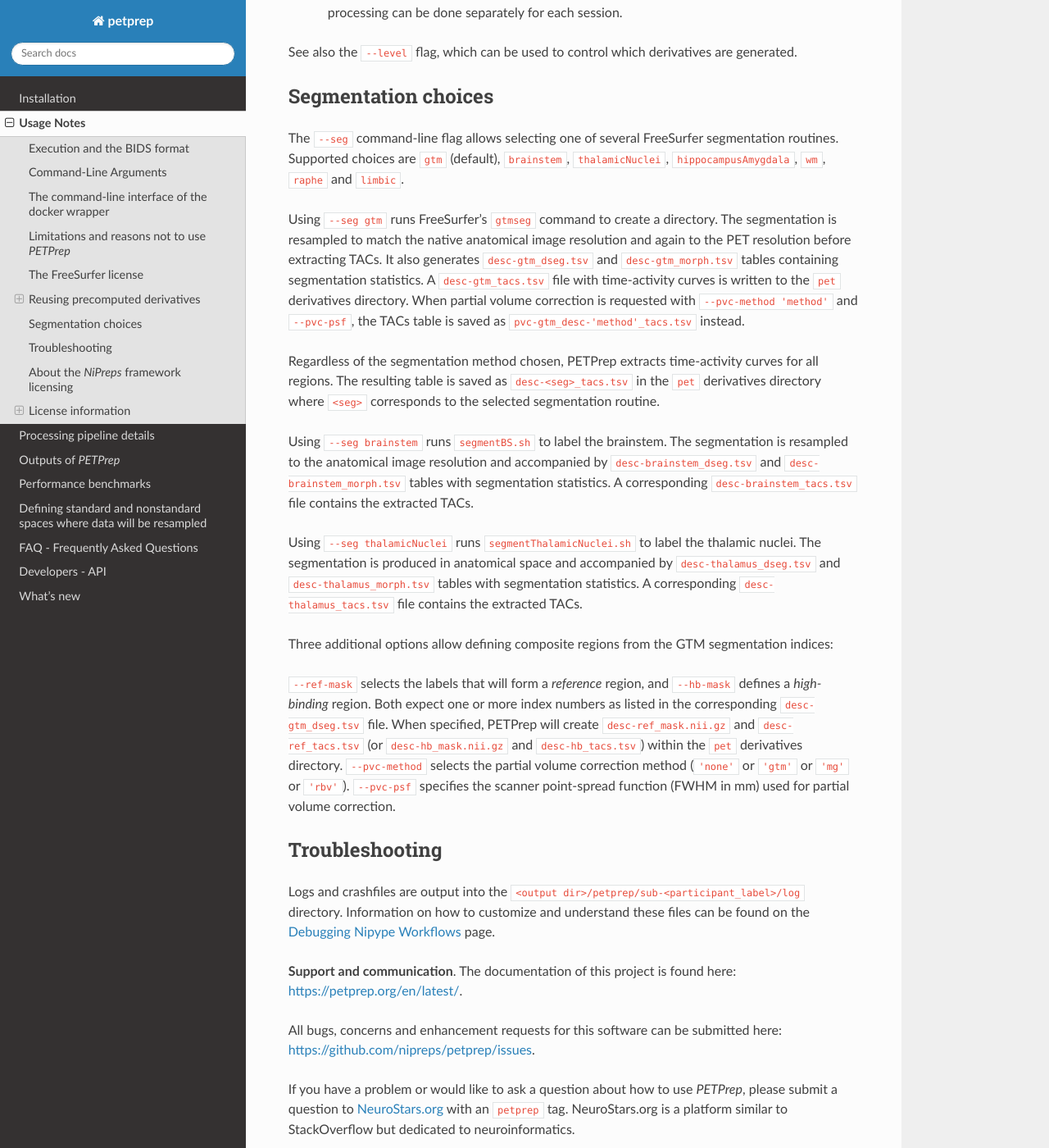
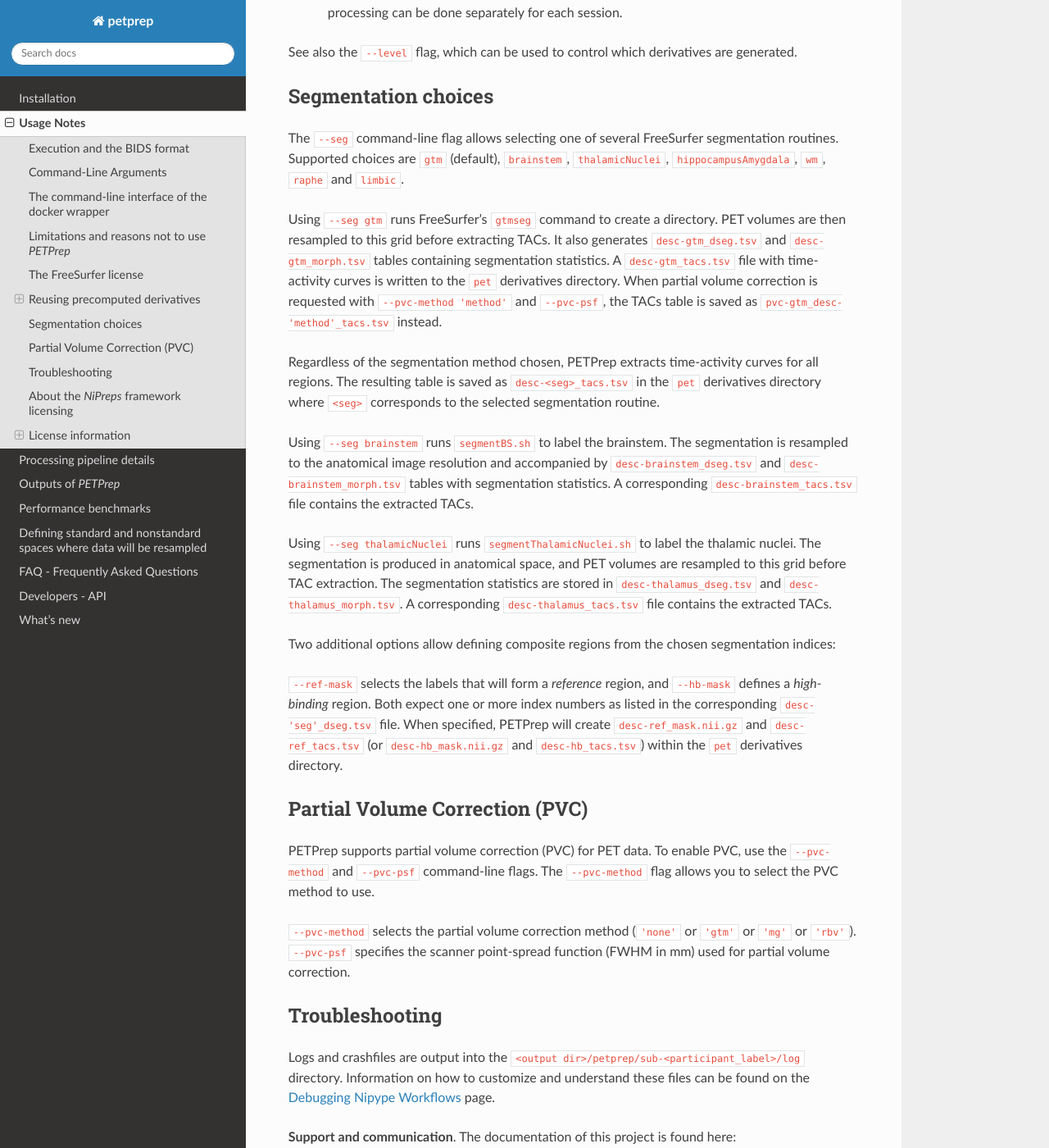
Before and after one commit to nipreps/petprep, a Sphinx documentation site: the page built from docs/usage.rst, in a window 1280 px wide and 1400 px high, scrolled down 3514 px. Shown: the whole window at 82% size. Built offline with Sphinx 7.4.7 and the Read the Docs theme 3.1.0, drawn with Linux system fonts in a browser that asks for light colours.

Commit message:
FIX: Update documentation for PET volumes and transforms

```diff
--- a/docs/outputs.rst
+++ b/docs/outputs.rst
@@ -293,8 +293,8 @@ created for the selected routine. For example, ``--seg brainstem`` will produce
 ``--seg gtm`` runs FreeSurfer's ``gtmseg`` and saves
 ``sub-<subject_label>/anat/sub-<subject_label>_desc-gtm_dseg.nii.gz``.
 This file is resampled to match the orientation and resolution of the native
-T1-weighted images. Before extracting TACs, the segmentation is resampled to the
-PET resolution. The segmentation statistics are stored in
+T1-weighted images. PET volumes are resampled to this segmentation grid before
+TACs are extracted. The segmentation statistics are stored in
 ``sub-<subject_label>/anat/sub-<subject_label>_desc-gtm_dseg.tsv`` and
 ``sub-<subject_label>/anat/sub-<subject_label>_desc-gtm_morph.tsv``.
 ``sub-<subject_label>/pet/sub-<subject_label>_desc-gtm_tacs.tsv`` stores the
--- a/docs/usage.rst
+++ b/docs/usage.rst
@@ -188,8 +188,7 @@ segmentation routines.  Supported choices are ``gtm`` (default),
 and ``limbic``.
 
 Using ``--seg gtm`` runs FreeSurfer's ``gtmseg`` command to create a
-directory. The segmentation is resampled to match the native anatomical image
-resolution and again to the PET resolution before extracting TACs. It also
+directory. PET volumes are then resampled to this grid before extracting TACs. It also
 generates ``desc-gtm_dseg.tsv`` and ``desc-gtm_morph.tsv`` tables containing
 segmentation statistics. A ``desc-gtm_tacs.tsv`` file with time-activity curves
 is written to the ``pet`` derivatives directory. When partial volume
@@ -208,20 +207,28 @@ tables with segmentation statistics. A corresponding
 ``desc-brainstem_tacs.tsv`` file contains the extracted TACs.
 
 Using ``--seg thalamicNuclei`` runs ``segmentThalamicNuclei.sh`` to label the
-thalamic nuclei. The segmentation is produced in anatomical space and
-accompanied by ``desc-thalamus_dseg.tsv`` and ``desc-thalamus_morph.tsv`` tables
-with segmentation statistics. A corresponding ``desc-thalamus_tacs.tsv`` file
+thalamic nuclei. The segmentation is produced in anatomical space, and PET
+volumes are resampled to this grid before TAC extraction. The segmentation
+statistics are stored in ``desc-thalamus_dseg.tsv`` and
+``desc-thalamus_morph.tsv``. A corresponding ``desc-thalamus_tacs.tsv`` file
 contains the extracted TACs.
 
-Three additional options allow defining composite regions from the GTM
+Two additional options allow defining composite regions from the chosen
 segmentation indices:
 
 ``--ref-mask`` selects the labels that will form a *reference* region, and
 ``--hb-mask`` defines a *high-binding* region.  Both expect one or more index
-numbers as listed in the corresponding ``desc-gtm_dseg.tsv`` file. When
+numbers as listed in the corresponding ``desc-'seg'_dseg.tsv`` file. When
 specified, PETPrep will create ``desc-ref_mask.nii.gz`` and
 ``desc-ref_tacs.tsv`` (or ``desc-hb_mask.nii.gz`` and ``desc-hb_tacs.tsv``)
 within the ``pet`` derivatives directory.
+
+Partial Volume Correction (PVC)
+-----------------------------
+PETPrep supports partial volume correction (PVC) for PET data.
+To enable PVC, use the ``--pvc-method`` and ``--pvc-psf`` command-line flags.
+The ``--pvc-method`` flag allows you to select the PVC method to use.
+
 ``--pvc-method`` selects the partial volume correction method
 (``'none'`` or ``'gtm'`` or ``'mg'`` or ``'rbv'``).
 ``--pvc-psf`` specifies the scanner point-spread function (FWHM in mm) used for
```
